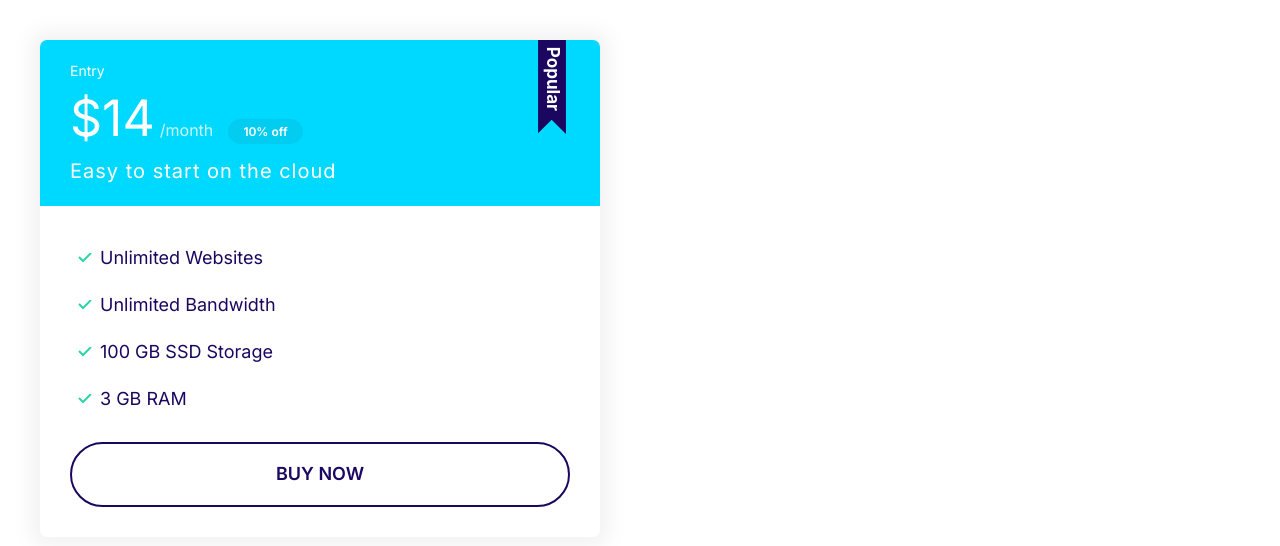
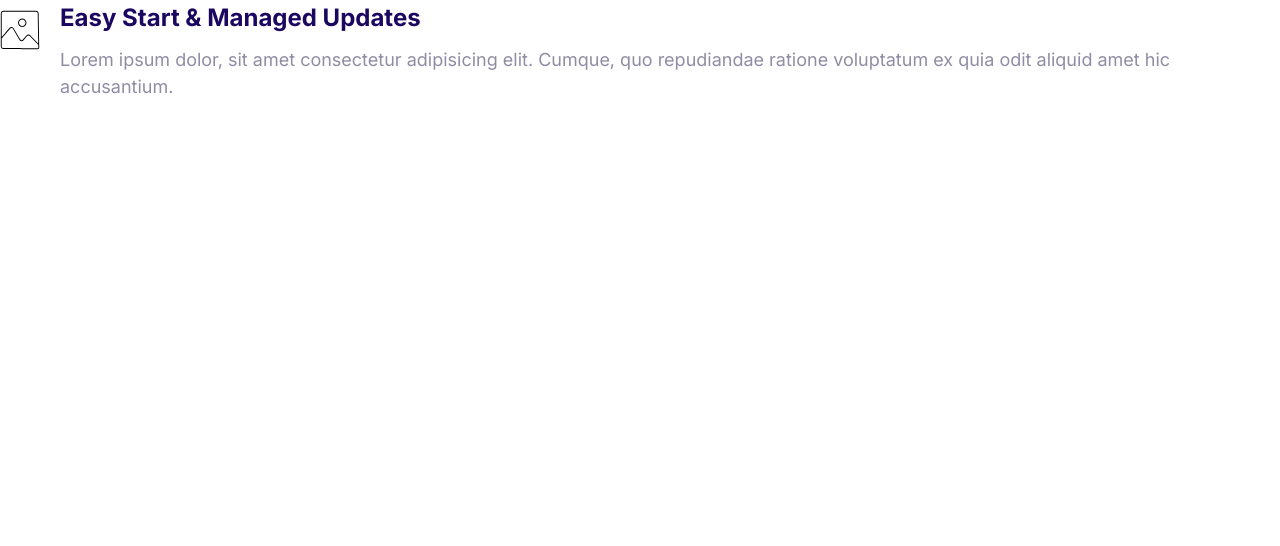
Before and after one commit to LaiGiaBao/first-website, a plain HTML site: page index.html in a window 1280 px wide. Drawn offline with Linux system fonts and the light colour scheme.

Commit message:
media object component

```diff
--- a/css/styles.css
+++ b/css/styles.css
@@ -324,3 +324,18 @@ a {
     font-size: 1.6rem;
   }
 }
+/* Media */
+.media {
+  display: flex;
+}
+.media__title {
+  margin-top: 0;
+}
+
+.media__body {
+  margin: 0 2rem;
+}
+
+.media__image {
+  margin-top: 1rem;
+}
--- a/index.html
+++ b/index.html
@@ -15,26 +15,19 @@
     <title>Document</title>
   </head>
   <body>
-    <div style="width: 50%; padding: 4rem">
-      <div class="plan plan--popular">
-        <div class="card card--secondary">
-          <header class="card__header">
-            <h3 class="plan__name">Entry</h3>
-            <span class="plan__price">$14</span>
-            <span class="plan__billing-cycle">/month</span>
-            <span class="badge badge--secondary badge--small">10% off</span>
-            <span class="plan__description"> Easy to start on the cloud </span>
-          </header>
-          <div class="card__body">
-            <ul class="list list--tick">
-              <li class="list__item">Unlimited Websites</li>
-              <li class="list__item">Unlimited Bandwidth</li>
-              <li class="list__item">100 GB SSD Storage</li>
-              <li class="list__item">3 GB RAM</li>
-            </ul>
-            <button class="btn btn--outline btn--block">Buy Now</button>
-          </div>
-        </div>
+    <div class="media">
+      <div class="media__image">
+        <svg class="icon">
+          <use xlink:href="images/sprite.svg#snap"></use>
+        </svg>
+      </div>
+      <div class="media__body">
+        <h3 class="media__title">Easy Start & Managed Updates</h3>
+        <p>
+          Lorem ipsum dolor, sit amet consectetur adipisicing elit. Cumque, quo
+          repudiandae ratione voluptatum ex quia odit aliquid amet hic
+          accusantium.
+        </p>
       </div>
     </div>
   </body>
```
Also changed, not shown: components/media-object.html (added, +14 -0 lines).
